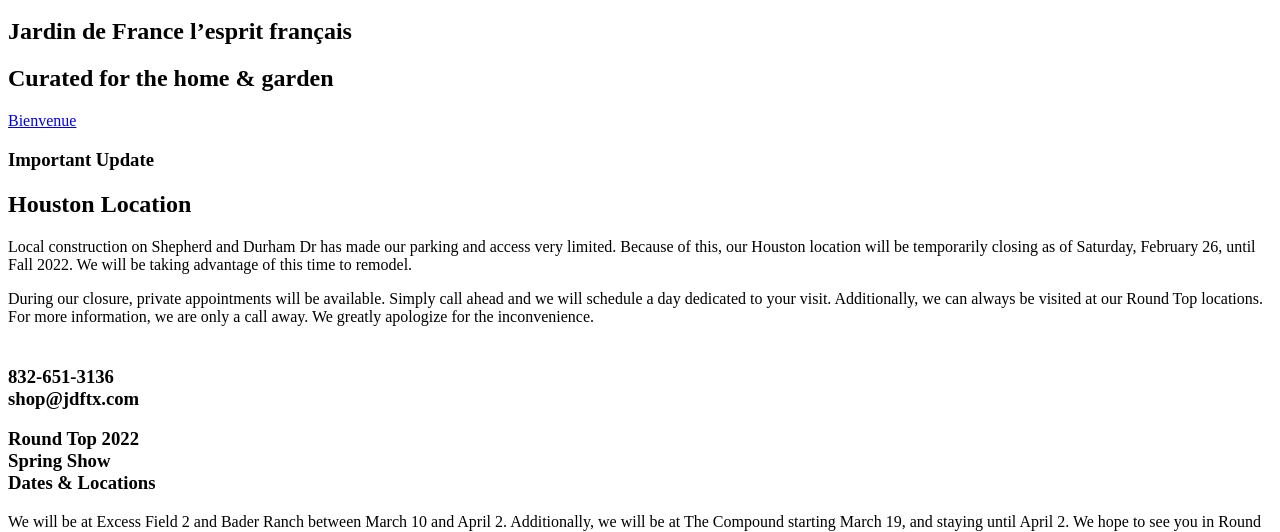
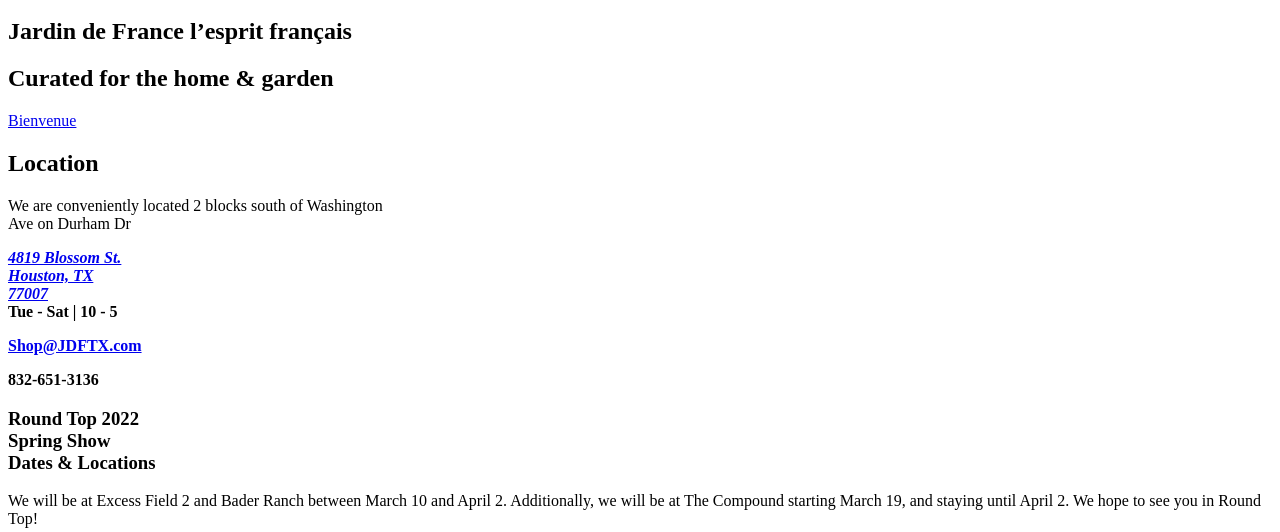
Before and after one commit to nico-watine/jardin-de-france-f6, a PHP site: page / in a window 1280 px wide. Shown: the part 1578-2110 px from the top of the page. Run offline with PHP 8.4, Linux system fonts and the light colour scheme.

Commit message:
Activate original location banner

```diff
--- a/src/pages/index.php
+++ b/src/pages/index.php
@@ -82,7 +82,7 @@
 </section>
 
 <!-- Location Section -->
-<section class="location-section" id="location" data-magellan-target="location">
+<!-- <section class="location-section" id="location" data-magellan-target="location">
 	<div class="row">
 		<div class="large-11 columns large-push-1">
 			<div class="prose-wrap">
@@ -99,8 +99,8 @@
 			</div>
 		</div>
 	</div>
-</section>
-<!-- <section class="location-banner" id="location" data-magellan-target="location">
+</section> -->
+<section class="location-banner" id="location" data-magellan-target="location">
 	<div class="row">
 		<div class="medium-11 columns medium-push-1">
 			<div class="prose white" style="max-width: 400px; width: 100%;">
@@ -117,7 +117,7 @@
 			</div>
 		</div>
 	</div>
-</section> -->
+</section>
 
 <!-- Round Top Banner -->
 <section class="round-top-section py-40" data-magellan-target="round-top" id="round-top">
```
Also changed, not shown: 1 other file.
